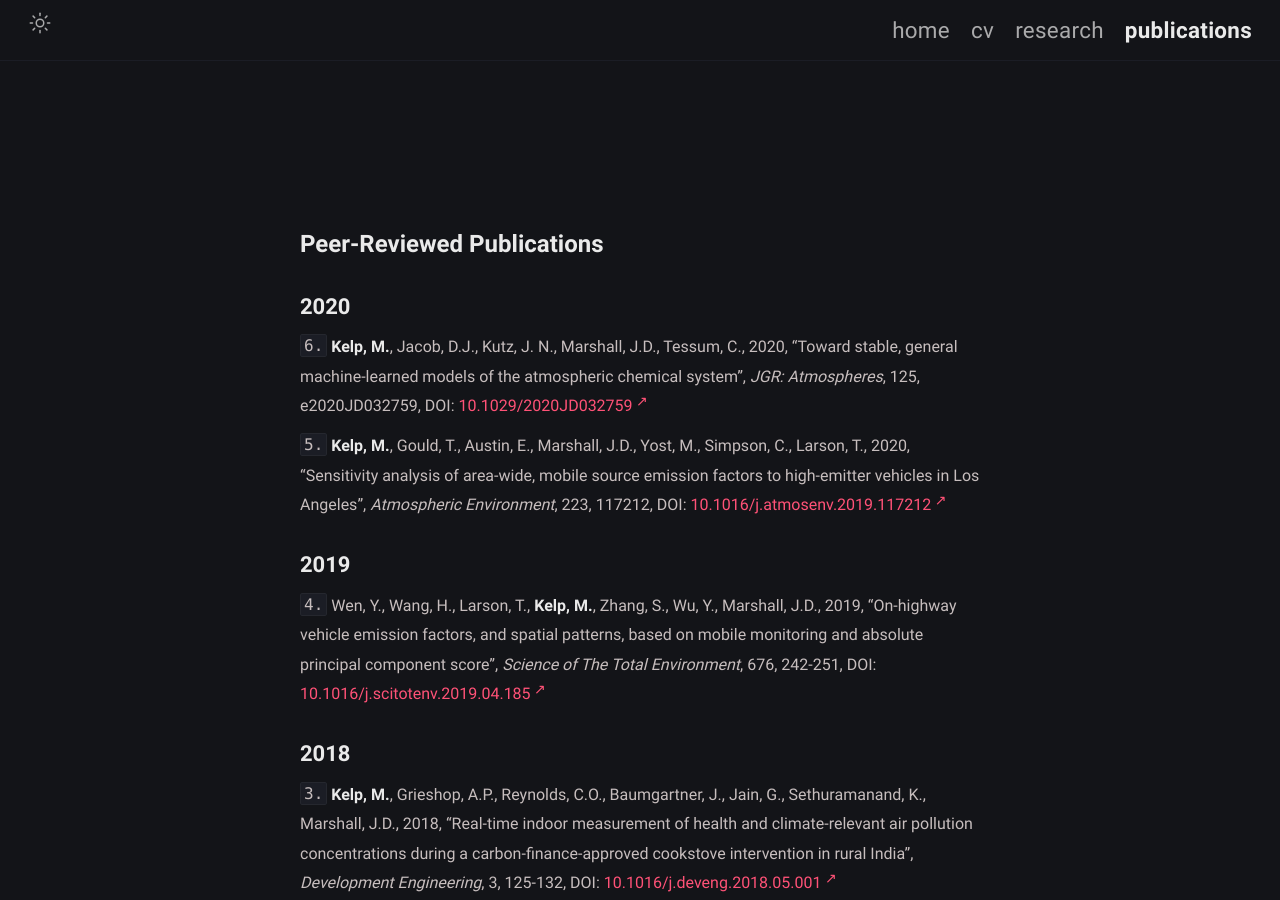
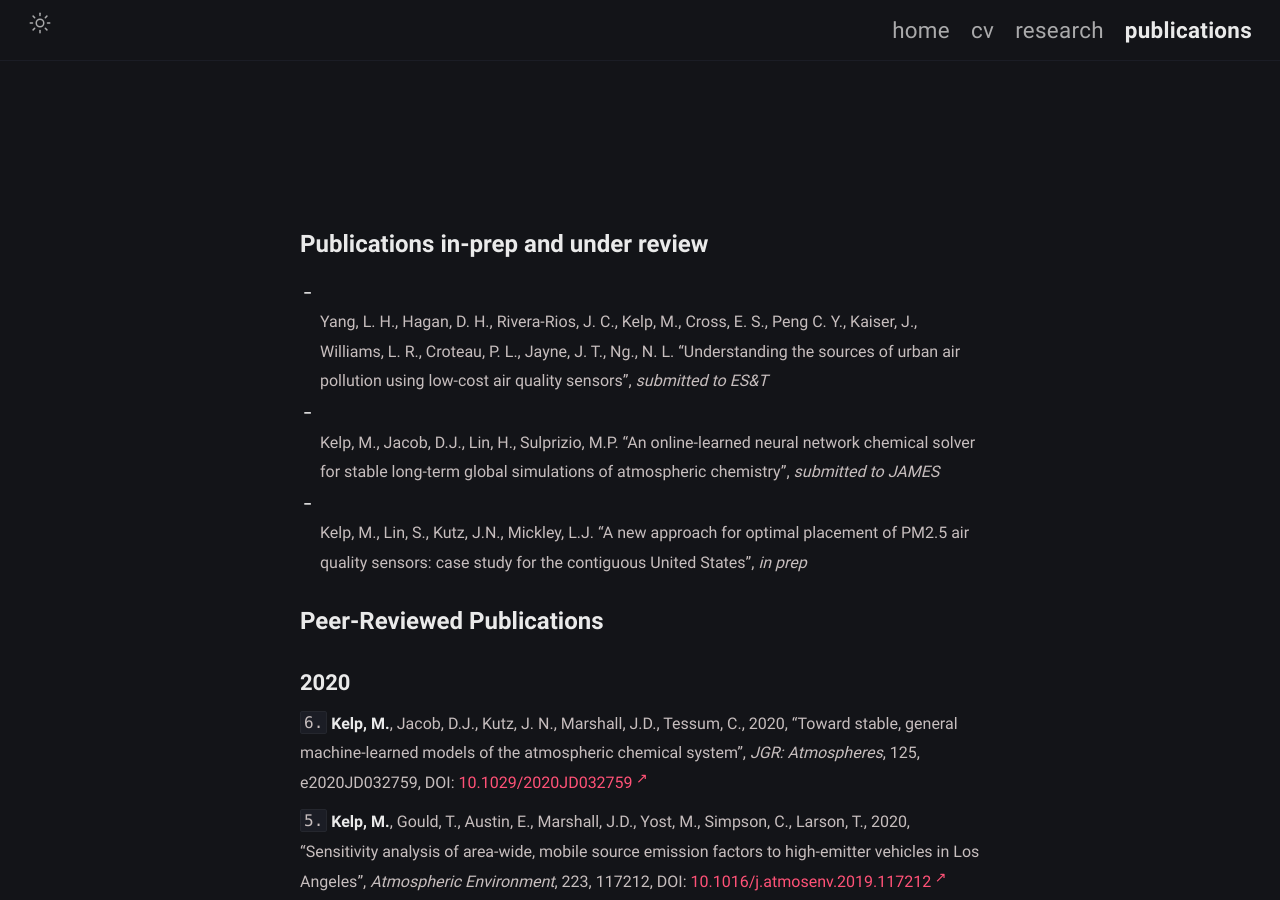
Before and after one commit to mkelp/mkelp.github.io, a Jekyll site: the page built from publications.md, in a window 1280 px wide and 900 px high. Built offline with Jekyll 4.4.1, drawn with Linux system fonts in a browser that asks for light colours.

```diff
--- a/publications.md
+++ b/publications.md
@@ -7,6 +7,18 @@
 ---
 
 <!-- ## papers -->
+# Publications in-prep and under review
+
+- Yang, L. H., Hagan, D. H., Rivera-Rios, J. C., Kelp, M., Cross, E. S., Peng C. Y., Kaiser, J.,
+Williams, L. R., Croteau, P. L., Jayne, J. T., Ng., N. L. “Understanding the sources of urban air
+pollution using low-cost air quality sensors”, *submitted to ES&T*
+
+- Kelp, M., Jacob, D.J., Lin, H., Sulprizio, M.P. “An online-learned neural network chemical
+solver for stable long-term global simulations of atmospheric chemistry”, *submitted to JAMES*
+
+- Kelp, M., Lin, S., Kutz, J.N., Mickley, L.J. “A new approach for optimal placement of PM2.5
+air quality sensors: case study for the contiguous United States”, *in prep*
+
 
 # Peer-Reviewed Publications
 
```
